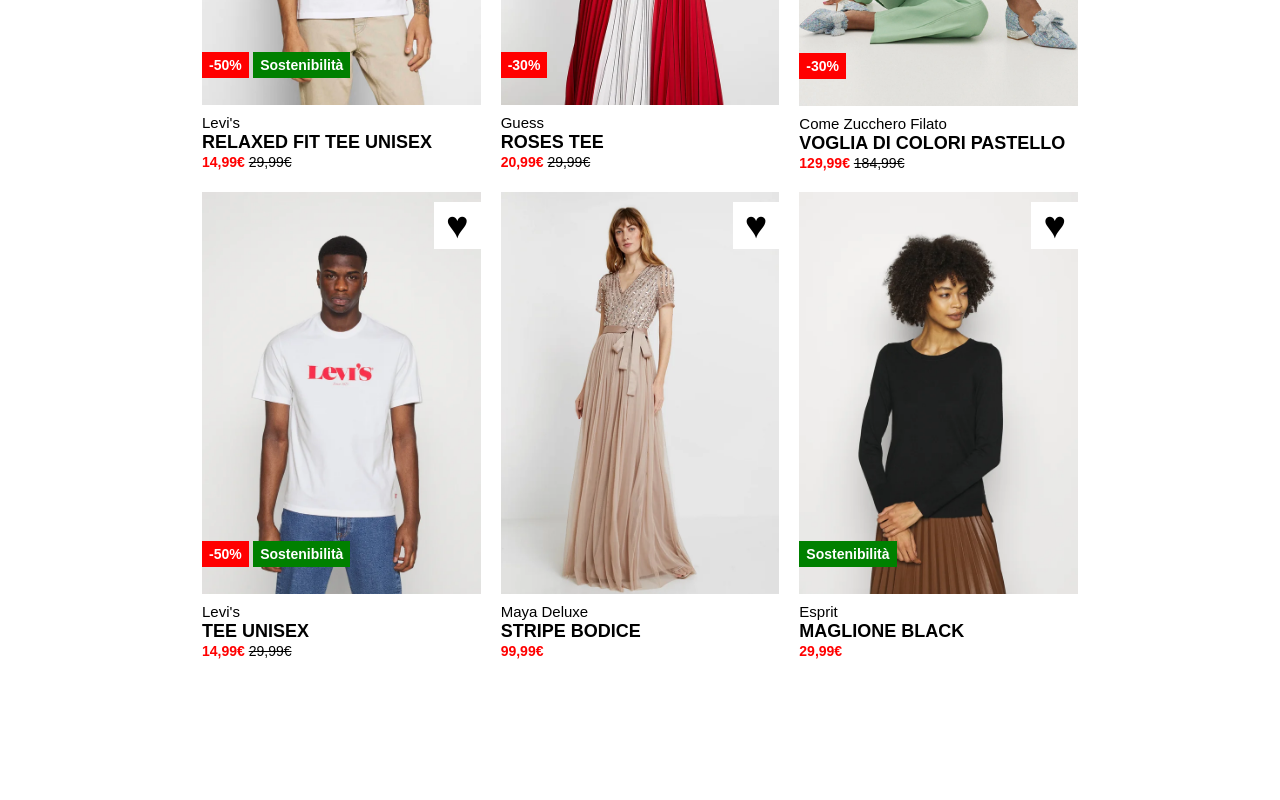
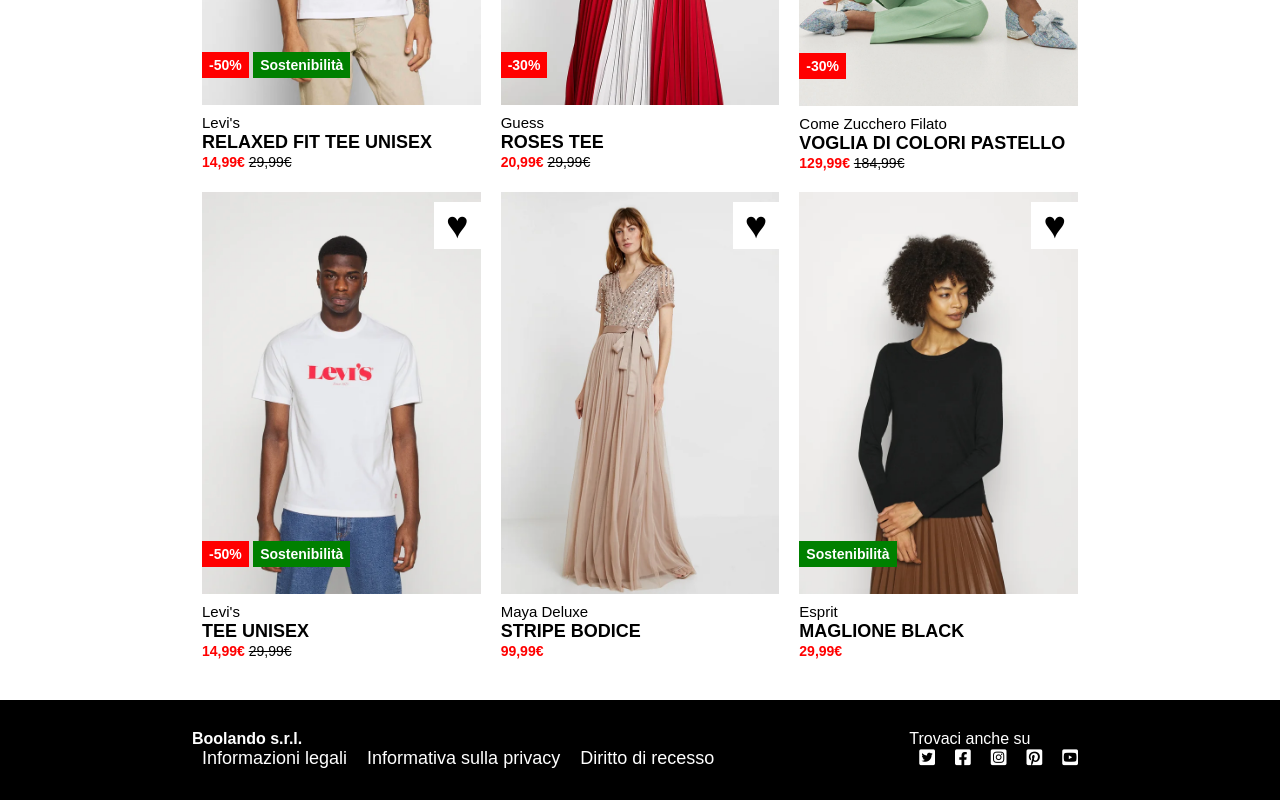
Before and after one commit to franciowel/html-css-boolando, a plain HTML site: page index.html in a window 1280 px wide. Shown: the part 437-1237 px from the top of the page. Before the commit the page ends 1097 px from the top, so only its background shows below. Drawn offline with Linux system fonts and the light colour scheme.

Commit message:
creo footer

```diff
--- a/css/style.css
+++ b/css/style.css
@@ -80,6 +80,7 @@ header{
 /* MAIN */
 .catalogo{
     margin-top: 120px;
+    margin-bottom: 40px;
     width: 100%;
     flex-wrap: wrap;
 }
@@ -172,3 +173,34 @@ header{
     color: black;
     text-decoration: line-through;
 }
+
+/* FOOTER */
+footer{
+    background-color: black;
+    color: white;
+}
+
+.foot{
+    height: 100px;
+    width: 100%;
+    justify-content: space-between;
+
+}
+
+.info-azienda{
+    align-self: center;
+}
+
+.social-azienda{
+    align-self: center;
+}
+
+.info-azienda li{
+    padding: 0 10px;
+    font-size: 18px;
+}
+
+.social-azienda li{
+    padding: 0 10px;
+    font-size: 18px;
+}
--- a/index.html
+++ b/index.html
@@ -235,6 +235,47 @@
 
     </main>
 
+    <footer>
+
+        <!-- footer section -->
+        <div class="container">
+
+            <div class="foot flexcontainer">
+
+                <div class="info-azienda">
+
+                    <h4>Boolando s.r.l.</h4>
+
+                    <ul>
+                        <li><a href="#">Informazioni legali</a></li>
+                        <li><a href="#">Informativa sulla privacy</a></li>
+                        <li><a href="#">Diritto di recesso</a></li>
+
+                    </ul>
+
+                </div>
+
+                <div class="social-azienda">
+
+                    <span>Trovaci anche su</span>
+
+                    <ul>
+                        <li><a href="#"><i class="fa-brands fa-twitter-square"></i></a></li>
+                        <li><a href="#"><i class="fa-brands fa-facebook-square"></i></a></li>
+                        <li><a href="#"><i class="fa-brands fa-instagram-square"></i></a></li>
+                        <li><a href="#"><i class="fa-brands fa-pinterest-square"></i></a></li>
+                        <li><a href="#"><i class="fa-brands fa-youtube-square"></i></a></li>
+
+                    </ul>
+
+                </div>
+
+            </div>
+
+        </div>
+
+    </footer>
+
 </body>
 
 </html>
```
